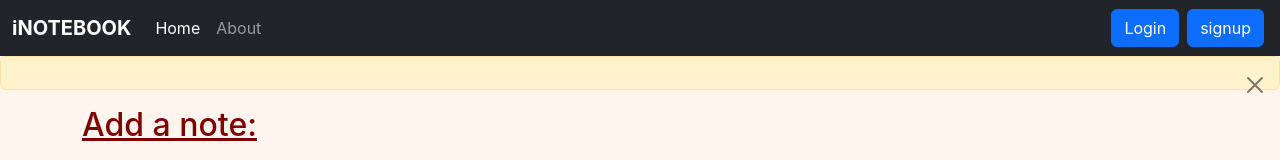
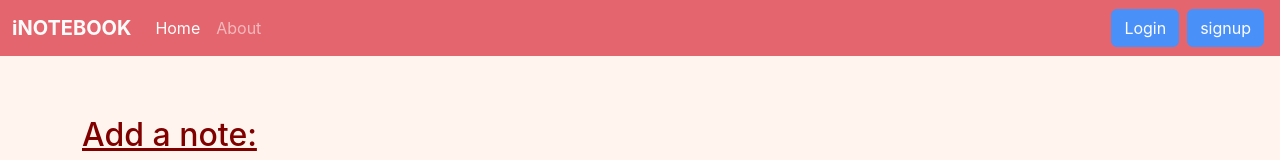
Before and after one commit to Mahesh127784/e-NOTEBOOK-frontend, a React (Create React App) app: page / in a window 1280 px wide. Shown: the top 160 px of the page. Built offline with nearby package versions, Linux system fonts and the light colour scheme; no server answers.

Commit message:
alert modification

```diff
--- a/src/components/AddNote.js
+++ b/src/components/AddNote.js
@@ -4,7 +4,7 @@ import AlertContaxt from "../context/alert/AlertContext";
 
 function AddNote() {
   const { addnote } = useContext(NoteContext);
-  const alert = useContext(AlertContaxt);
+  const { showAlert } = useContext(AlertContaxt);
 
   const [note, setNote] = useState({ title: "", description: "", tags: "" });
 
@@ -18,7 +18,7 @@ function AddNote() {
     e.preventDefault();
     addnote(note);
     setNote({ title: "", description: "", tags: "" });
-    alert.showAlert("confirmed");
+    showAlert("Your note saved successfully", "danger");
   };
 
   const onchange = (e) => {
--- a/src/components/Alert.js
+++ b/src/components/Alert.js
@@ -2,17 +2,23 @@ import React, { useContext } from "react";
 import AlertContaxt from "../context/alert/AlertContext";
 
 function Alert() {
-  const alert = useContext(AlertContaxt);
+  const { alert } = useContext(AlertContaxt);
   console.log(alert);
   return (
     <>
-      {/* <div style={{ height: "60px" }}> */}
+      <div style={{ height: "100px" }}>
         {alert && (
           <div
-          className="alert alert-warning alert-dismissible fade show"
+            style={{
+              marginTop: "55px",
+              position: "fixed",
+              width: "100%",
+              zIndex: 1,
+            }}
+            className={`alert alert-${alert.clr} alert-dismissible fade show`}
             role="alert"
           >
-          {alert.msg}
+            {alert.message}
             <button
               type="button"
               className="btn-close"
@@ -21,7 +27,7 @@ function Alert() {
             ></button>
           </div>
         )}
-      {/* </div> */}
+      </div>
     </>
   );
 }
--- a/src/components/DeleteNDedit.js
+++ b/src/components/DeleteNDedit.js
@@ -1,11 +1,14 @@
 import React, { useContext } from "react";
 import NoteContaxt from "../context/notes/NoteContext";
+import AlertContaxt from "../context/alert/AlertContext";
 
 const DeleteNDedit = (props) => {
   const { deletenote } = useContext(NoteContaxt);
+  const { showAlert } = useContext(AlertContaxt);
 
-  const handleDelete = (id) => {
-    deletenote(id);
+  const handleDelete = (note) => {
+    deletenote(note._id);
+    showAlert(`Your note about ${note.title} has been deleted`, "danger");
   };
   const { note, updateNote } = props;
   return (
@@ -15,7 +18,7 @@ const DeleteNDedit = (props) => {
         className="fa-solid fa-pen-to-square mx-3"
       ></i>
       <i
-        onClick={() => handleDelete(note._id)}
+        onClick={() => handleDelete(note)}
         className="fa-solid fa-trash-can mx-4"
       ></i>
     </div>
--- a/src/components/Login.js
+++ b/src/components/Login.js
@@ -21,7 +21,6 @@ function Login() {
       body: JSON.stringify({ email, password }),
     });
     const json = await response.json();
-    console.log(json);
     if (json.authtoken) {
       //save authtoken in local storage and redirect
       localStorage.setItem("token", json.authtoken);
--- a/src/components/Navbar.js
+++ b/src/components/Navbar.js
@@ -3,9 +3,8 @@ import { Link, useLocation } from "react-router-dom";
 
 export default function Navbar() {
   let location = useLocation();
-  // console.log(location);
   return (
-    <nav className="navbar navbar-expand-lg navbar-dark bg-dark ">
+    <nav className="navbar navbar-expand-lg navbar-dark bg-danger fixed-top opacity-75">
       <div className="container-fluid">
         <Link className="navbar-brand" to="/">
           <b>iNOTEBOOK</b>
--- a/src/components/NotesBody.js
+++ b/src/components/NotesBody.js
@@ -1,9 +1,12 @@
 import React, { useContext, useEffect, useState, useRef } from "react";
 import NoteContext from "../context/notes/NoteContext";
+import AlertContaxt from "../context/alert/AlertContext";
 import Notes from "./Notes";
 
 const NotesBody = () => {
   const Allnotes = useContext(NoteContext);
+  const { showAlert } = useContext(AlertContaxt);
+
   const { notes, getnote, editnote } = Allnotes;
   const [note, setNote] = useState({
     title: "",
@@ -25,7 +28,6 @@ const NotesBody = () => {
   useEffect(() => {
     try {
       getnote();
-      console.log("rendered");
     } catch (error) {
       console.error("Error fetching notes:", error);
     }
@@ -51,9 +53,9 @@ const NotesBody = () => {
   const handleClick = (e) => {
     e.preventDefault();
     editnote(note);
+    showAlert("Your note has been updated", "success");
     refClose.current.click();
   };
-  console.log(note);
   return (
     <>
       <button
--- a/src/components/Signup.js
+++ b/src/components/Signup.js
@@ -22,7 +22,6 @@ function Signup() {
       body: JSON.stringify({ name, password, email }),
     });
     const json = await response.json();
-    console.log(json);
     if (json.authtoken) {
       //save authtoken in local storage and redirect
       localStorage.setItem("token", json.authtoken);
--- a/src/context/alert/Alertstate.js
+++ b/src/context/alert/Alertstate.js
@@ -4,13 +4,15 @@ import { useState } from "react";
 export default function AlertState(props) {
   const [alert, setAlert] = useState(null);
 
-  const showAlert = (message) => {
+  const showAlert = (message, clr) => {
     setAlert({
-      msg: message,
+      message,
+      clr,
     });
+    console.log(alert);
     setTimeout(() => {
       setAlert(null);
-    }, 1500);
+    }, 2000);
   };
   return (
     <AlertContaxt.Provider value={{ showAlert, alert }}>
```
Lines whose indentation alone changed are shown as unchanged.
